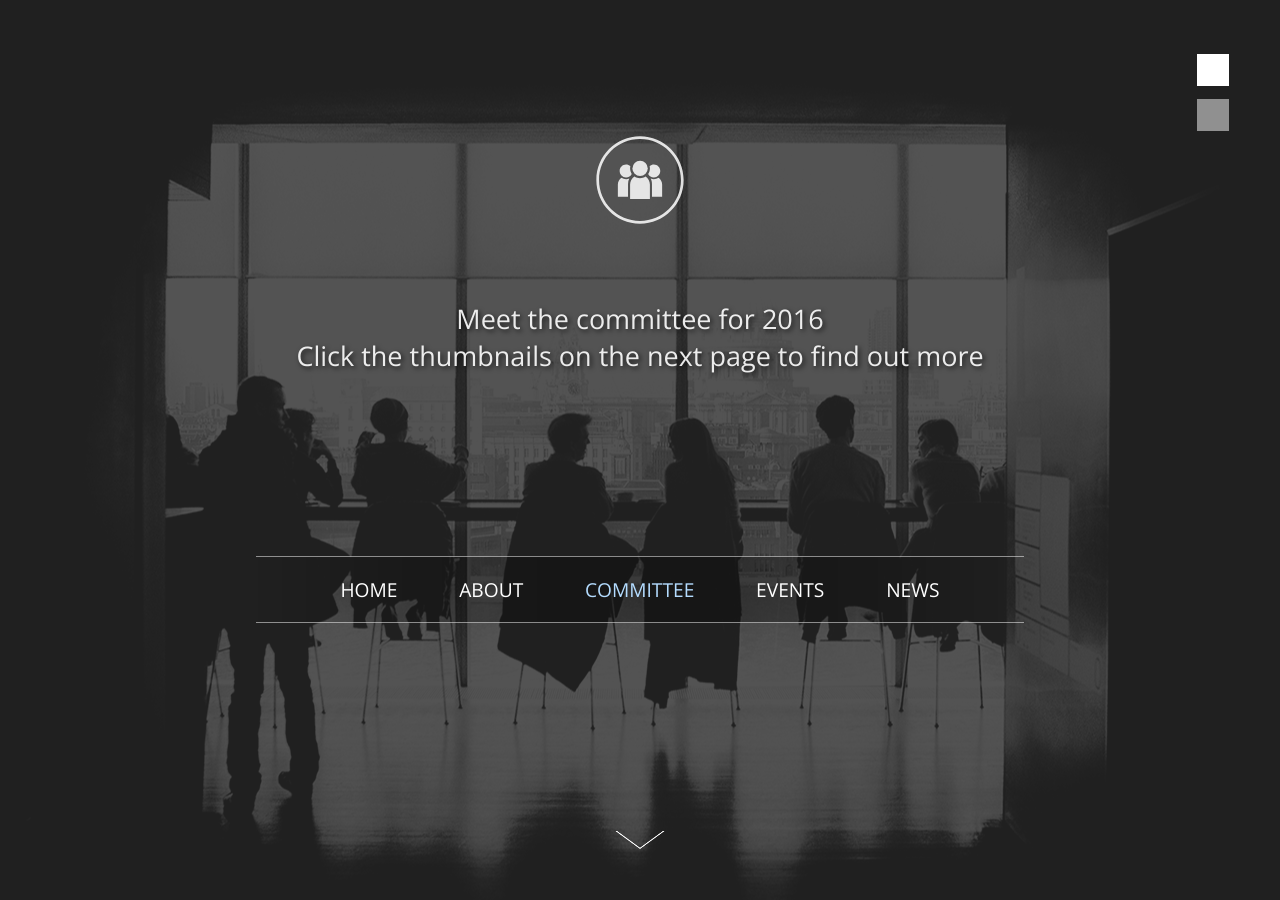
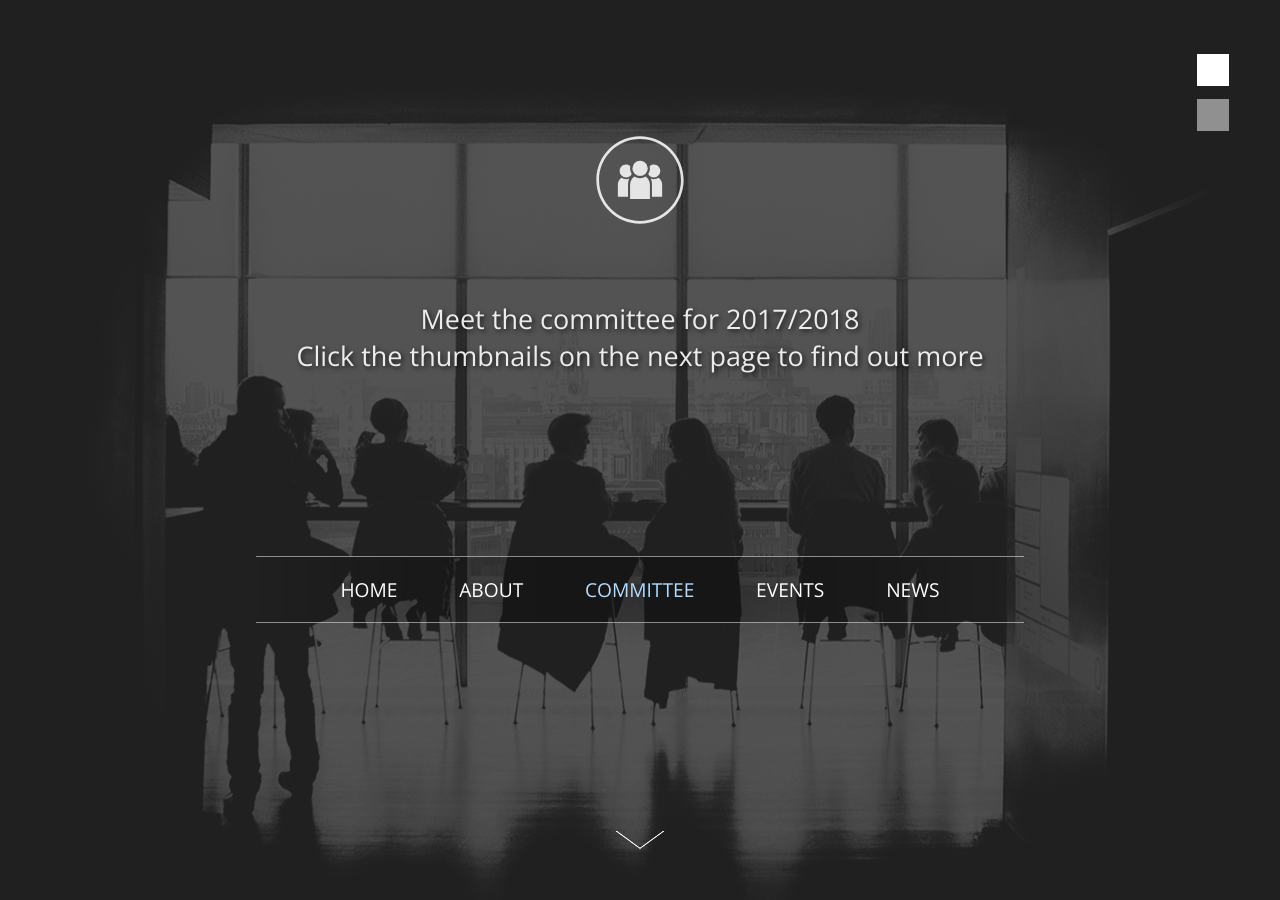
Before and after one commit to masscubed/masscubed.com, a Jekyll site: the page committee/index.html, which Jekyll copies as it is, in a window 1280 px wide. Built offline with Jekyll 4.4.1, drawn with Linux system fonts in a browser that asks for light colours; nearby versions of some CDN libraries.

Commit message:
Updated Committee

```diff
--- a/committee/index.html
+++ b/committee/index.html
@@ -39,7 +39,7 @@
 
 		    	<img alt="" src="/assets/images/icons/comm-w.svg" class="icon">
 
-		    	<p>Meet the committee for 2016<br>Click the thumbnails on the next page to find out more</p>
+		    	<p>Meet the committee for 2017/2018<br>Click the thumbnails on the next page to find out more</p>
 
 		    </div>
 
@@ -205,7 +205,7 @@
 
 					<h2>Sameera Tadikonda</h2>
 
-					<h3>Research Advanced Rep.</h3>
+					<h3>Advanced Research Rep.</h3>
 
 				</li>
 
```
